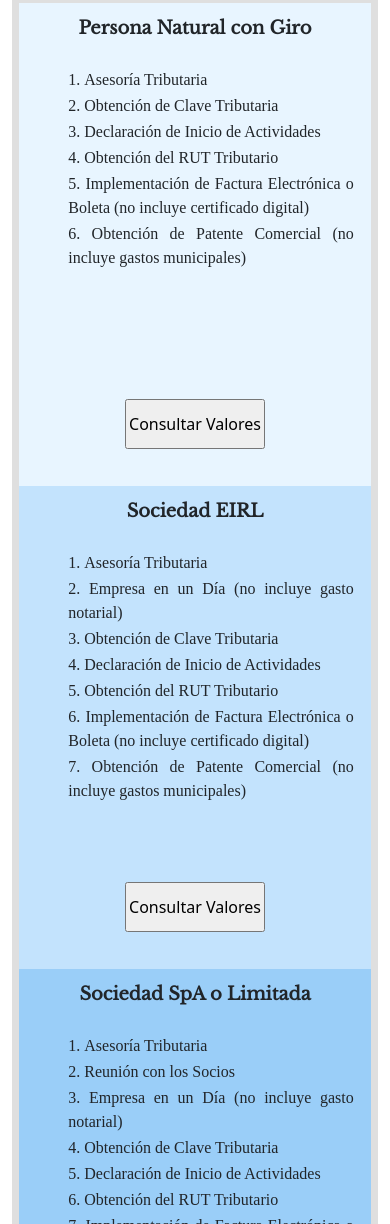
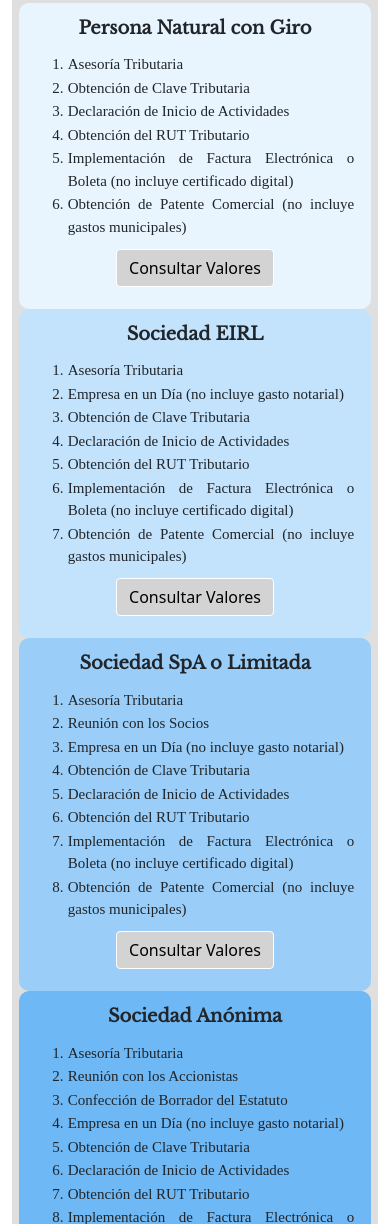
Before and after one commit to MarceloMarchantG/h-m_asesorias, a plain HTML site: page sections/planes.html in a window 390 px wide. Shown: the part 776-2000 px from the top of the page. Drawn offline with nearby package versions, Linux system fonts and the light colour scheme; a web font is replaced by a local one.

Commit message:
se estandarizan botones, cambios estéticos menores

```diff
--- a/sections/planes.html
+++ b/sections/planes.html
@@ -51,7 +51,7 @@
                         <li>Implementación de Factura Electrónica o Boleta (no incluye certificado digital)</li>
                         <li>Obtención de Patente Comercial (no incluye gastos municipales)</li>
                     </ol>
-                    <a href="mailto:contacto@hymasesorias.cl?subjet=Que precio tiene el plan Persona Natural"><input type="button" value="Consultar Valores"></a>
+                    <a href="mailto:contacto@hymasesorias.cl?subjet=Que precio tiene el plan Persona Natural"><input class="btn btn-secondary" type="button" value="Consultar Valores"></a>
                 </div>
                 <div class="planes seirl">
                     <h4>Sociedad EIRL</h4>
@@ -64,7 +64,7 @@
                         <li>Implementación de Factura Electrónica o Boleta (no incluye certificado digital)</li>
                         <li>Obtención de Patente Comercial (no incluye gastos municipales)</li>
                     </ol>
-                    <a href="mailto:contacto@hymasesorias.cl?subjet=Que precio tiene el plan Sociedad EIRL"><input type="button" value="Consultar Valores"></a>
+                    <a href="mailto:contacto@hymasesorias.cl?subjet=Que precio tiene el plan Sociedad EIRL"><input class="btn btn-secondary" type="button" value="Consultar Valores"></a>
                 </div>
                 <div class="planes sspa">
                     <h4>Sociedad SpA o Limitada</h4>
@@ -78,7 +78,7 @@
                         <li>Implementación de Factura Electrónica o Boleta (no incluye certificado digital)</li>
                         <li>Obtención de Patente Comercial (no incluye gastos municipales)</li>
                     </ol>
-                    <a href="mailto:contacto@hymasesorias.cl?subjet=Que precio tiene el plan Sociedad Spa o Limitada"><input type="button" value="Consultar Valores"></a>
+                    <a href="mailto:contacto@hymasesorias.cl?subjet=Que precio tiene el plan Sociedad Spa o Limitada"><input class="btn btn-secondary" type="button" value="Consultar Valores"></a>
                 </div>
                 <div class="planes sa">
                     <h4>Sociedad Anónima</h4>
@@ -93,7 +93,7 @@
                         <li>Implementación de Factura Electrónica o Boleta (no incluye certificado digital)</li>
                         <li>Obtención de Patente Comercial (no incluye gastos municipales)</li>
                     </ol>
-                    <a href="mailto:contacto@hymasesorias.cl?subjet=Que precio tiene el plan Sociedad Anónima"><input type="button" value="Consultar Valores"></a>
+                    <a href="mailto:contacto@hymasesorias.cl?subjet=Que precio tiene el plan Sociedad Anónima"><input class="btn btn-secondary" type="button" value="Consultar Valores"></a>
                 </div>
             </div>
     </section>
--- a/style/style.css
+++ b/style/style.css
@@ -235,16 +235,17 @@ section p{
 
 .planes__container{
     display: grid;
-    grid-template-rows: repeat(4, 1fr);
+    /* grid-template-rows: repeat(4, 1fr); */
     justify-items: center;
     height: 100%;
 }
 
 .planes{
     display: grid;
-    grid-template-rows: 0.4fr 2fr 0.6fr;
+    grid-template-rows: 50px 2fr 60px;
     width: 80%;
     justify-items: center;
+    border-radius: 10px;
 }
 .png{
     background-color: #e8f5ff;
@@ -259,28 +260,31 @@ section p{
     background-color: #6eb8f5;
 }
 
-.planes a{
+/* .planes a{
     width: 30%;
     height: 20px;
     text-align: center;
 }
 .planes a input{
     width: 100%;
-    height: 50px;
+    height: 30px;
     margin-top: 10px;
 }
 .planes input:hover{
     transform: scale(1.05);
     transition: all 0.5s;
-}
+} */
 .planes li{
     text-align: justify;
-    list-style-position: inside;
-    margin-left:15%;
-    margin-right: 15%;
+    /* list-style-position: inside; */
+    /* margin-left: 5%;
+    margin-right: 5%; */
     font-family: 'Enriqueta', serif;
-    font-size: 16px;
-    padding: 1px;
+    font-size: 15px;
+    padding: 0.5px;
+}
+.planes ol{
+    margin-bottom: 10px;
 }
 
 @media only screen and (max-width:780px){/*diseño para tablet*/
@@ -288,8 +292,8 @@ section p{
         width: 90%;
     }
     .planes li{
-        margin-left:10%;
-        margin-right: 10%;
+        margin-left: 5%;
+        margin-right: 5%;
     }
 }
 
@@ -302,9 +306,9 @@ section p{
         margin-right: 5%;
     }
     .planes a{
-        width: 40%;
+        /* width: 40%; */
         height: 20px;
-        text-align: center;
+
     }
 }
 /*Fin section planes*/
```
